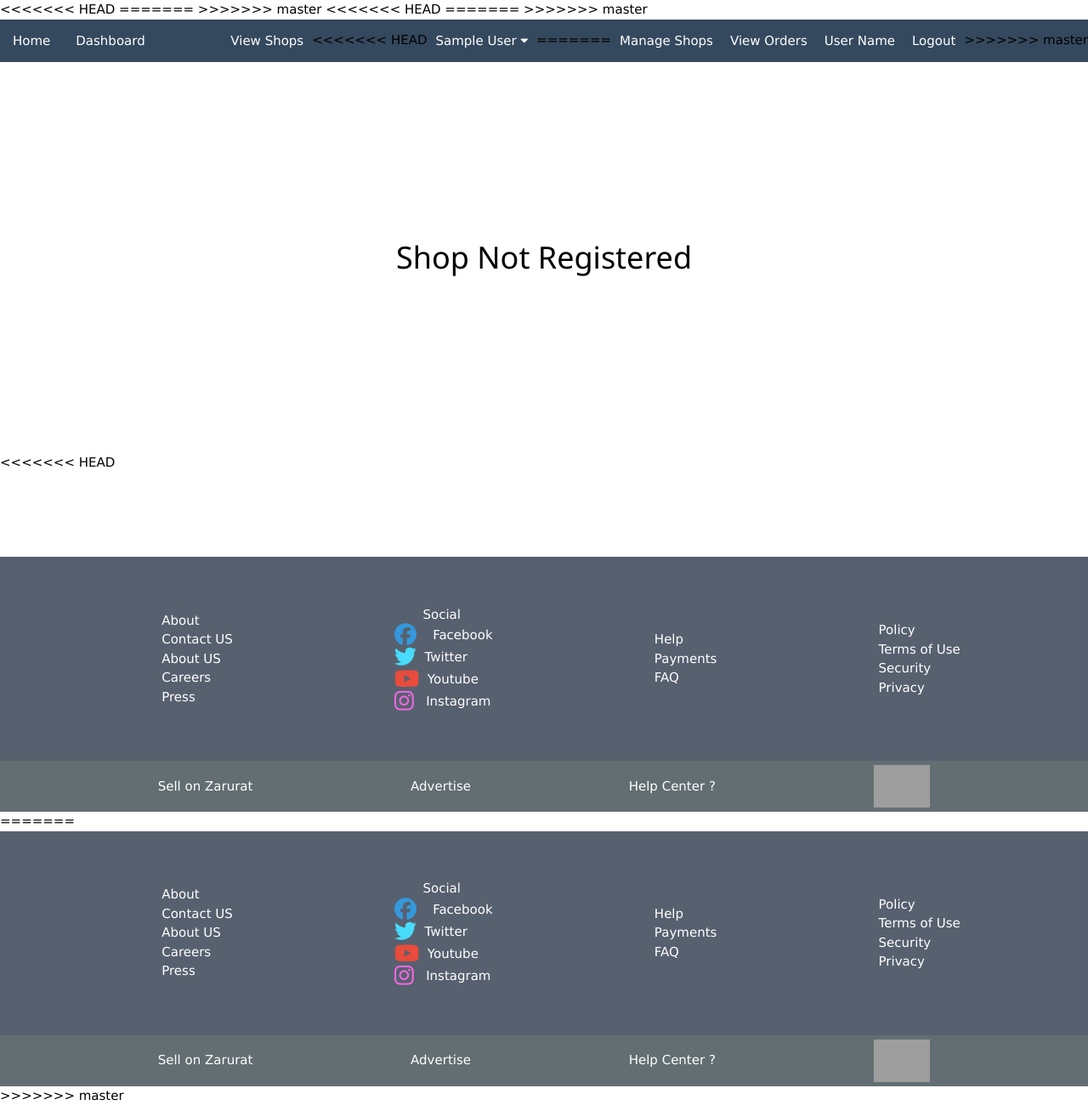
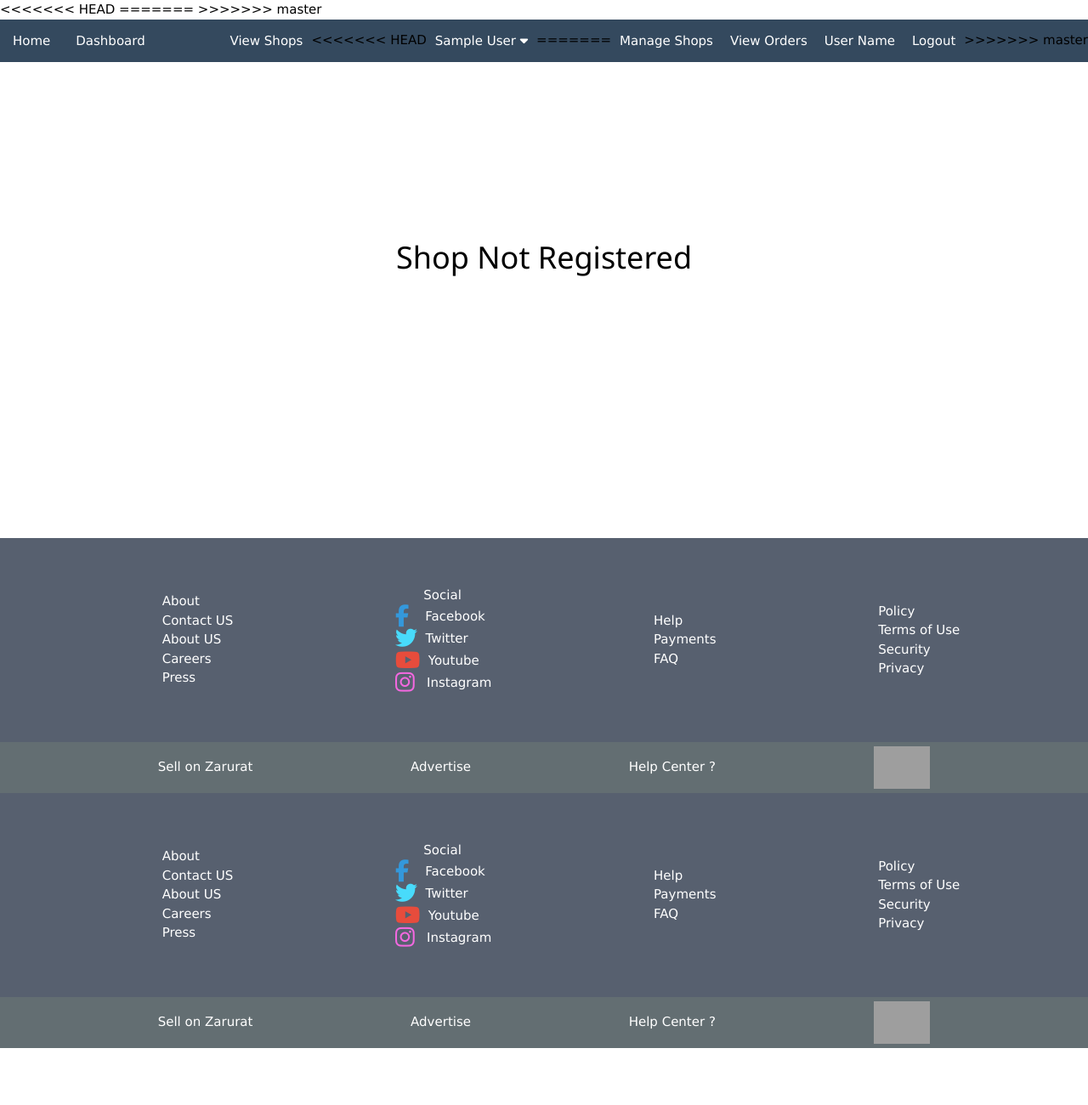
Before and after one commit to jatinkumar027/Zarurat.in, a PHP site: page /seller_view_shops.php in a window 1280 px wide. Shown: the whole page at 85% size. After the commit the page ends 1233 px from the top, so only its background shows below. Run offline with PHP 8.4, Linux system fonts and the light colour scheme; the visitor is signed in with stand-in values (Sample User, id 1); data that the repository does not hold is empty; some libraries are stand-ins or nearby versions; grey boxes are pictures that could not be loaded.

Commit message:
Update seller_view_shops.php

```diff
--- a/seller_view_shops.php
+++ b/seller_view_shops.php
@@ -22,7 +22,6 @@
 <head>
 	<title>Seller View All Shops | Zarurat.in</title>
 	<link rel="stylesheet" type="text/css" href="public/css/viewpageCSS.css">
-<<<<<<< HEAD
 	<link rel="stylesheet" href="https://www.w3schools.com/w3css/4/w3.css">
 	<link rel="stylesheet" href="https://cdnjs.cloudflare.com/ajax/libs/font-awesome/4.7.0/css/font-awesome.min.css">
 	<link rel="stylesheet" type="text/css" href="public/css/seller_header.css">
@@ -38,13 +37,11 @@
 			else return false;
 		}
 	</script>
-=======
 	<link rel="stylesheet" type="text/css" href="public/css/sellerfooterCSS.css">
 	<link rel="stylesheet" href="https://www.w3schools.com/w3css/4/w3.css">
 	<link rel="stylesheet" href="https://cdnjs.cloudflare.com/ajax/libs/font-awesome/4.7.0/css/font-awesome.min.css">
 	<script src='https://kit.fontawesome.com/a076d05399.js'></script>
 	<link rel="stylesheet" type="text/css" href="public/css/sellerLoggedInHeaderCSS.css">
->>>>>>> master
 </head>
 <body>
 
@@ -65,7 +62,6 @@
 				?>
 
 				<div class="shop-details">
-<<<<<<< HEAD
 					<div class="shopname">
 						<label><?php echo $row['shop_name'];?></label>
 						<label><a onclick="return shopDeletionConfirmation()" href="seller_view_shops.php?shopID=<?php echo $row['shop_id']; ?>"><i class="fa fa-trash"></i></a></label>
@@ -78,22 +74,17 @@
 						</label>
 
 					</div>
-=======
 					<div class="shopname"><?php echo $row['shop_name'];?></div>
 					<div class="shoptype"><?php echo $row['shop_category_name'];?></div>
->>>>>>> master
 					<div class=view>
 						<?php
 							$shopID = base64_encode($row['shop_id']);
 							$shopcategoryID = base64_encode($row['shop_category_id']);
 						?>
-<<<<<<< HEAD
 						<a href="seller_view_all_products_in_shop.php?shopID=<?php echo $shopID; ?>"><i class="fa fa-eye icon-style"></i>&nbsp;View Products</a>
 						<a href="seller_all_products_list.php?shopID=<?php echo $shopID; ?>&shopcategoryID=<?php echo $shopcategoryID; ?>">Add more items &nbsp;<i class="fa fa-plus-square icon-style"></i></a>
-=======
 						<a href="seller_view_all_products_in_shop.php?shopID=<?php echo $shopID; ?>">View Products</a>
 						<a href="seller_all_products_list.php?shopID=<?php echo $shopID; ?>&shopcategoryID=<?php echo $shopcategoryID; ?>">Add more items</a>
->>>>>>> master
 					</div>
 				</div>
 
@@ -111,7 +102,6 @@
 		}
 		?>
 		</div>
-<<<<<<< HEAD
 		<div class="info">
 
 		</div>
@@ -140,8 +130,6 @@
     <?php
   }
 ?>
-=======
 	<?php include 'includes/seller_home_footer.php'; ?>
 </body>
 </html>
->>>>>>> master
```
